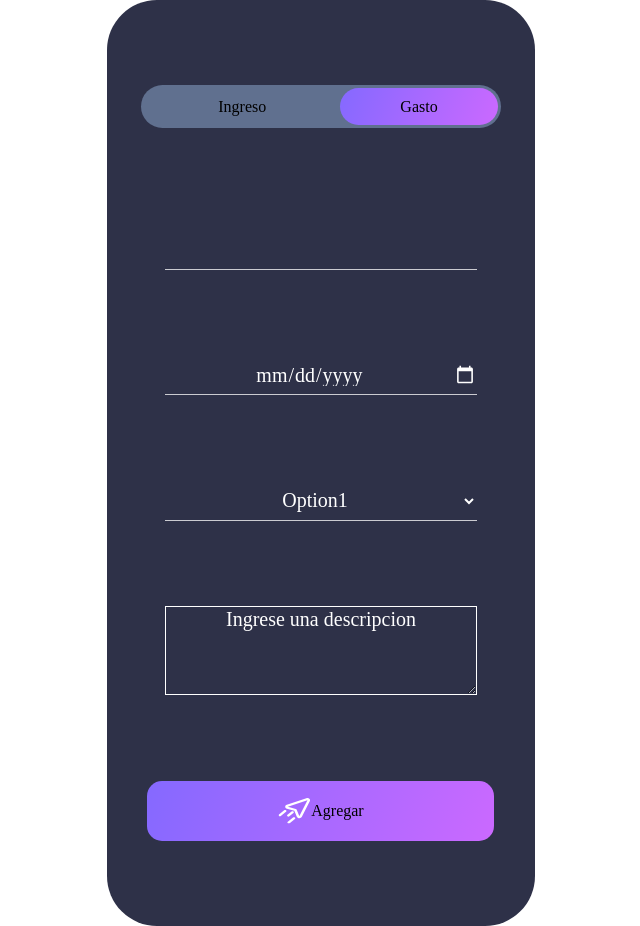
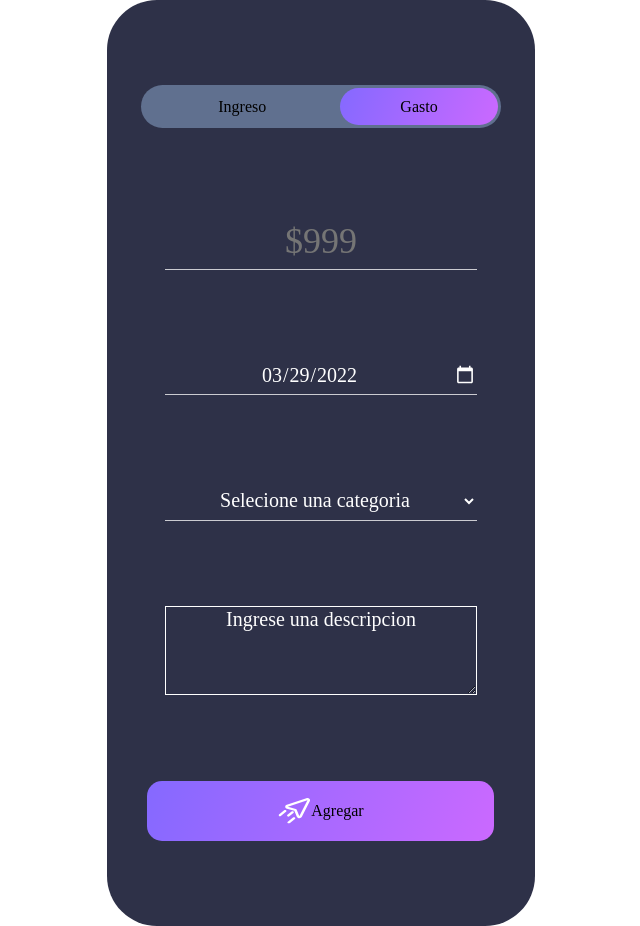
Before and after one commit to juanpa77/App_Control_de_Gastos, a React (Create React App) app: page / in a window 1280 px wide. Shown: the whole page, without its empty margins (319-959 px from the left). Built offline with nearby package versions, Linux system fonts and the light colour scheme.

Commit message:
Add functions to capture the input value and transaction type in the Transaction component. Add utility function to set today's date as default

```diff
--- a/src/components/transaction.tsx
+++ b/src/components/transaction.tsx
@@ -1,19 +1,90 @@
+import { formatDate } from "../utility/formatDate";
 import { PrimaryButton } from "../style/primary-button"
-import { Input } from "./input"
-import { CategorySelector } from "./selectInput"
-import { SelectTransactionType } from "./selectTransaction"
 import { ReactComponent as Send } from '../asset/icons/send.svg'
+import { useState, MouseEvent, ChangeEvent } from "react"
+
+type TransactionType = {
+    type: any,
+    amunt: number,
+    date: string,
+    category: string,
+    description: string
+}
 
 export const Transaction = () => {
+    const [toggle, setToggle] = useState(false);
+    const [transaction, setTransaction] = useState({
+        type: 'Gasto',
+        amount: 0,
+        date: formatDate(new Date()),
+        category: '',
+        description: ''
+    })
+
+    const sendTransaction = ()=> {
+        console.log(transaction)
+    }
+
+    const handleInputChange = (e: ChangeEvent<HTMLInputElement> |
+        ChangeEvent<HTMLTextAreaElement> | ChangeEvent<HTMLSelectElement>)=> {
+        setTransaction({
+            ...transaction,
+            [e.currentTarget.name] :e.currentTarget.value,
+        })
+    }
+
+    const triggerToggle = (e: MouseEvent<HTMLDivElement>)=> {
+        const classList = e.currentTarget.classList.length;
+        if (classList < 2) {
+            setToggle(!toggle)
+            setTransaction({
+                ...transaction,
+                type: toggle ? 'gasto' : 'ingreso'
+            })
+        }
+    }
+
     return (
         <div className="layout__transaction">
-            <SelectTransactionType />
-            <Input inputType="number"/>
-            <Input inputType="date"/>
-            <CategorySelector />
-            <textarea className="textarea__transaction"
-                placeholder="Ingrese una descripcion"></textarea>
-            <PrimaryButton text="Agregar">
+            <div className="select__radio">
+                <div
+                    className={`icome__radioButton ${toggle ? 'active__radioButton': ''}`}
+                    onClick={(e)=>triggerToggle(e)}>
+                        Ingreso
+                </div>
+                <div
+                    onClick={(e)=>triggerToggle(e)}
+                    className= {`expense__radioButton ${toggle ? '': 'active__radioButton'}`}>
+                    Gasto
+                </div>
+            </div>
+            <input
+                type="number"
+                placeholder="$999"
+                className="input__number"
+                onChange={(e)=>handleInputChange(e)}
+                name="amount" />
+            <input
+                type="date"
+                defaultValue={formatDate(new Date())}
+                className="input__date"
+                onChange={(e)=>handleInputChange(e)}
+                name="date" />
+            <select
+                onChange={(e)=>handleInputChange(e)}
+                name="category" >
+                <option>Selecione una categoria</option>
+                <option>Option1</option>
+                <option>Option1</option>
+            </select>
+            <textarea
+                className="textarea__transaction"
+                placeholder="Ingrese una descripcion"
+                onChange={(e)=>handleInputChange(e)}
+                name="description" ></textarea>
+            <PrimaryButton
+                handelClick={sendTransaction}
+                text="Agregar">
                 <Send></Send>
             </PrimaryButton>
         </div>
--- a/src/style/primary-button.tsx
+++ b/src/style/primary-button.tsx
@@ -1,12 +1,17 @@
 type Props = {
     text: string,
     children:JSX.Element
+    handelClick: any
   };
 
-export const PrimaryButton: React.FC<Props> = ({ text, children}: Props)=> {
+export const PrimaryButton: React.FC<Props> = ({ text, handelClick, children}: Props)=> {
     // const {text}=props;
 
     return (
-        <div className={"primary__button-"+text}>{children} {text}</div>
+        <div
+            className={"primary__button-"+text}
+            onClick={handelClick} >
+                {children} {text}
+        </div>
     )
 }
--- /dev/null
+++ b/src/utility/formatDate.ts
@@ -0,0 +1,5 @@
+
+export const formatDate = (date: Date): string=> {
+    const formatted_date = `${date.getFullYear()}-0${date.getMonth()+1}-${date.getDate()}`
+    return formatted_date
+}
```
